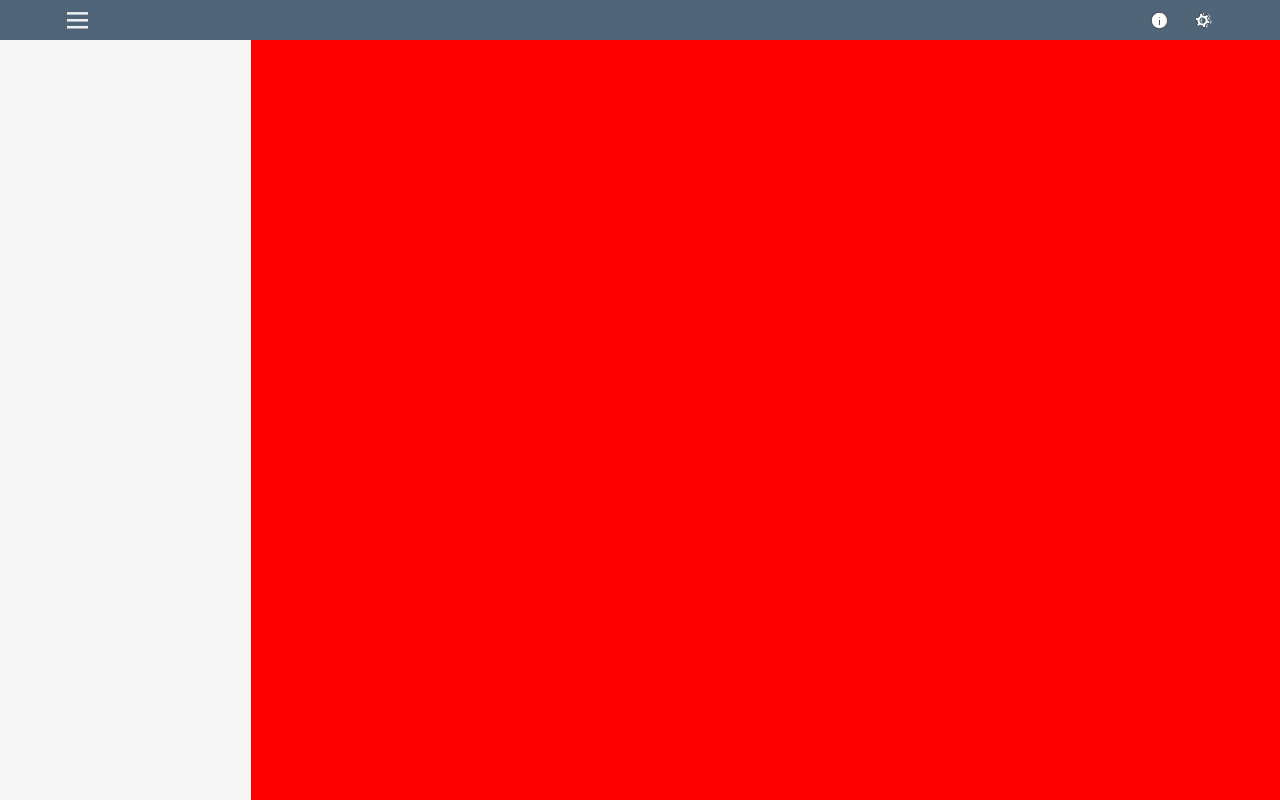
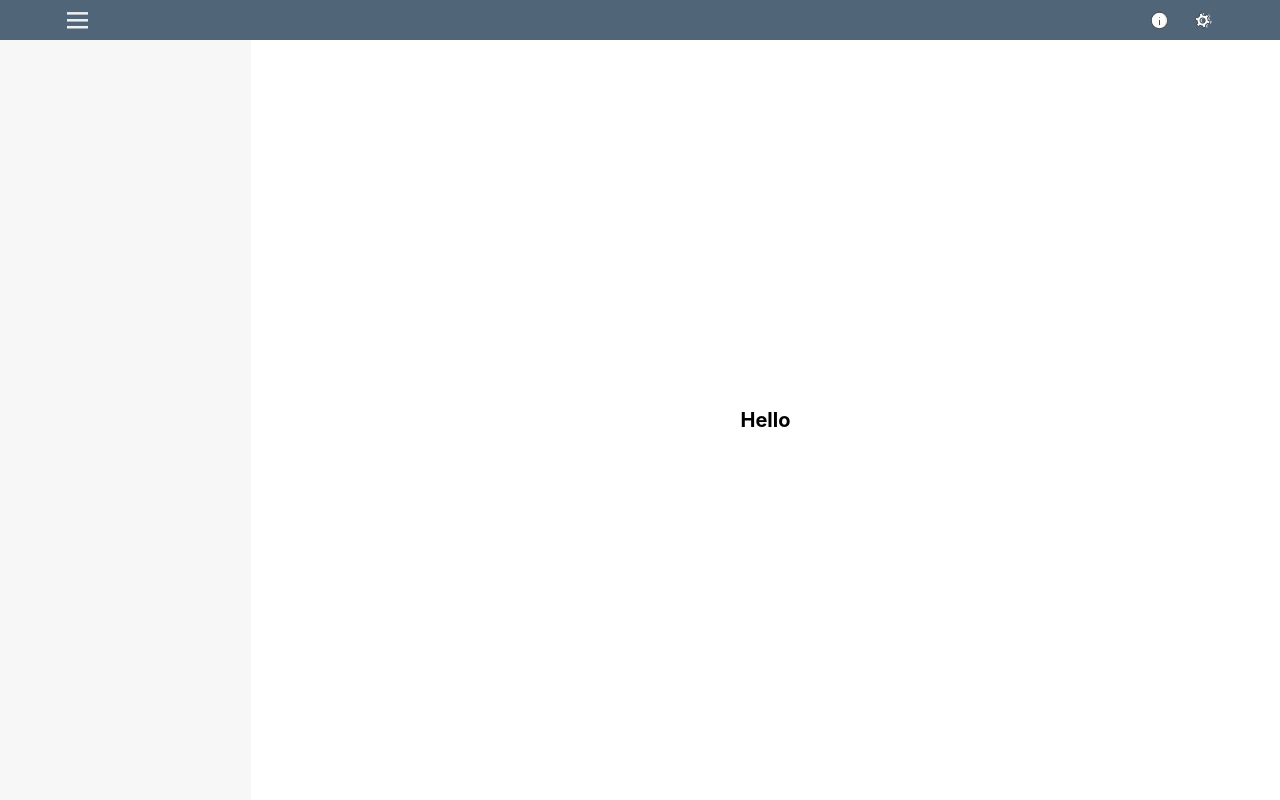
Before and after one commit to jakubwas/wTask, a React (Create React App) app in the folder client/: page / in a window 1280 px wide. Built offline with nearby package versions, Linux system fonts and the light colour scheme.

Commit message:
Create Layout/AppContent

```diff
--- a/client/src/App.js
+++ b/client/src/App.js
@@ -1,9 +1,7 @@
 import React, { useContext } from "react";
 
 import Navbar from "./Components/Layout/Navbar";
-
-// Only temporay
-import AppContainer from "./Components/Containers/AppContainer";
+import AppContent from "./Components/Layout/AppContent";
 
 // Context
 import MenuState from "./Context/MenuState";
@@ -13,7 +11,7 @@ const App = () => {
     <div>
       <MenuState>
         <Navbar />
-        <AppContainer />
+        <AppContent />
       </MenuState>
     </div>
   );
--- a/client/src/Components/Containers/AppContainer.js
+++ b/client/src/Components/Containers/AppContainer.js
@@ -1,10 +1,5 @@
 import React, { useContext } from "react";
 import styled from "styled-components";
-
-import LeftSidebar from "../Layout/LeftSidebar";
-import ContentContainer from "./ContentContainer";
-
-import MenuContext from "../../Context/menuContext";
 
 const Container = styled.div`
   height: 95vh;
@@ -14,15 +9,7 @@ const Container = styled.div`
 `;
 
 const AppContainer = (props) => {
-  const menuContext = useContext(MenuContext);
-  const { showLeftSidebar } = menuContext;
-
-  return (
-    <Container>
-      {showLeftSidebar && <LeftSidebar />}
-      <ContentContainer />
-    </Container>
-  );
+  return <Container>{props.children}</Container>;
 };
 
 export default AppContainer;
--- a/client/src/Components/Containers/ContentContainer.js
+++ b/client/src/Components/Containers/ContentContainer.js
@@ -3,11 +3,17 @@ import styled from "styled-components";
 
 const Container = styled.div`
   width: 100%;
-  background: red;
+  display: flex;
+  align-items: center;
+  justify-content: center;
 `;
 
 const ContentContainer = (props) => {
-  return <Container>{props.children}</Container>;
+  return (
+    <Container>
+      <h1>Hello</h1>
+    </Container>
+  );
 };
 
 export default ContentContainer;
--- /dev/null
+++ b/client/src/Components/Layout/AppContent.js
@@ -0,0 +1,22 @@
+import React, { useContext } from "react";
+import AppContainer from "../Containers/AppContainer";
+
+import LeftSidebar from "./LeftSidebar";
+import ContentContainer from "../Containers/ContentContainer";
+
+import MenuContext from "../../Context/menuContext";
+
+const AppContent = () => {
+  const menuContext = useContext(MenuContext);
+
+  const { showLeftSidebar } = menuContext;
+
+  return (
+    <AppContainer>
+      {showLeftSidebar && <LeftSidebar />}
+      <ContentContainer />
+    </AppContainer>
+  );
+};
+
+export default AppContent;
```
